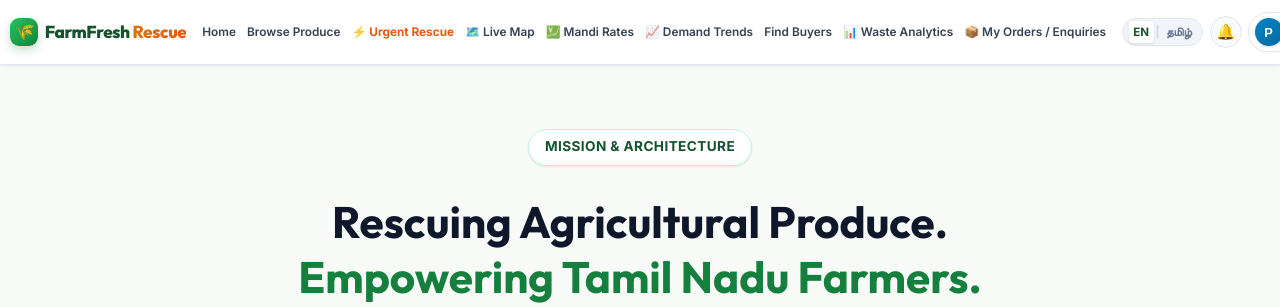
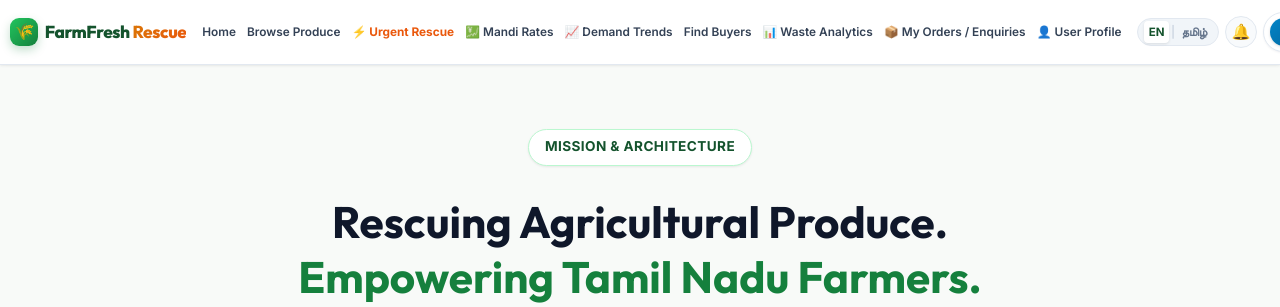
Before and after one commit to praveentk6/FarmFresh-Rescue, a Flask app: page /about in a window 1280 px wide. Shown: the top 307 px of the page. Run offline with Flask 3, Linux system fonts and the light colour scheme; some libraries are stand-ins or nearby versions; some web fonts are replaced.

Commit message:
feat: remove live map from top navigation bar and add user profile link with dropdown toggle

```diff
--- a/app.py
+++ b/app.py
@@ -2068,6 +2068,15 @@ def delete_buyer_requirement(req_id):
 # ==========================================
 # In-App Notifications Center (Section 12)
 # ==========================================
+
+@app.route('/profile')
+@login_required
+def user_profile():
+    if g.user['role'] == 'farmer':
+        return redirect(url_for('farmer_dashboard'))
+    elif g.user['role'] == 'buyer':
+        return redirect(url_for('buyer_dashboard'))
+    return redirect(url_for('admin_dashboard'))
 
 @app.route('/notifications')
 @login_required
--- a/static/js/main.js
+++ b/static/js/main.js
@@ -62,6 +62,18 @@ document.addEventListener('DOMContentLoaded', () => {
   // ==========================================
   // 1b. User Profile Dropdown Popover (Desktop, Laptop & Mobile)
   // ==========================================
+  window.toggleUserProfileDropdown = function(e) {
+    if (e) {
+      e.preventDefault();
+      e.stopPropagation();
+    }
+    const btn = document.getElementById('userProfileBtn');
+    if (btn) {
+      btn.click();
+      window.scrollTo({ top: 0, behavior: 'smooth' });
+    }
+  };
+
   const userProfileTrigger = document.getElementById('userProfileBtn');
   const userProfilePopover = document.getElementById('userProfilePopover');
 
--- a/templates/base.html
+++ b/templates/base.html
@@ -60,11 +60,6 @@
             </a>
           </li>
           <li>
-            <a href="{{ url_for('live_map_view') }}" class="nav-link {% if request.endpoint == 'live_map_view' %}active{% endif %}">
-              🗺️ {{ 'வரைபடம்' if lang == 'ta' else 'Live Map' }}
-            </a>
-          </li>
-          <li>
             <a href="{{ url_for('live_market_prices') }}" class="nav-link {% if request.endpoint == 'live_market_prices' %}active{% endif %}">
               💹 {{ 'சந்தை விலை' if lang == 'ta' else 'Mandi Rates' }}
             </a>
@@ -87,6 +82,11 @@
           <li>
             <a href="{{ url_for('buyer_dashboard') if active_user['role'] == 'buyer' else (url_for('farmer_dashboard') if active_user['role'] == 'farmer' else url_for('admin_dashboard')) }}" class="nav-link {% if request.endpoint in ['buyer_dashboard', 'farmer_dashboard', 'admin_dashboard'] %}active{% endif %}" id="navMyOrdersLink">
               📦 {{ _t('my_orders') }}
+            </a>
+          </li>
+          <li>
+            <a href="javascript:void(0)" class="nav-link" id="navUserProfileLink" onclick="toggleUserProfileDropdown(event)" title="{{ _t('user_profile') }}">
+              👤 {{ _t('user_profile') }}
             </a>
           </li>
 
--- a/translations.py
+++ b/translations.py
@@ -14,6 +14,7 @@ TRANSLATIONS = {
         'my_dashboard': 'My Dashboard',
         'list_produce': '+ List Produce',
         'my_orders': 'My Orders / Enquiries',
+        'user_profile': 'User Profile',
         'admin_panel': 'Admin Panel',
         'notifications': 'Notifications',
         'mark_all_read': 'Mark all as read',
@@ -316,6 +317,7 @@ TRANSLATIONS = {
         'my_dashboard': 'எனது கட்டுப்பாட்டு அறை',
         'list_produce': '+ விளைபொருளைச் சேர்க்கவும்',
         'my_orders': 'எனது ஆர்டர்கள்',
+        'user_profile': 'பயனர் விவரம்',
         'admin_panel': 'நிர்வாகப் பலகை',
         'notifications': 'அறிவிப்புகள்',
         'mark_all_read': 'அனைத்தையும் வாசித்ததாகக் குறி',
```
Also changed, not shown: database.db.
